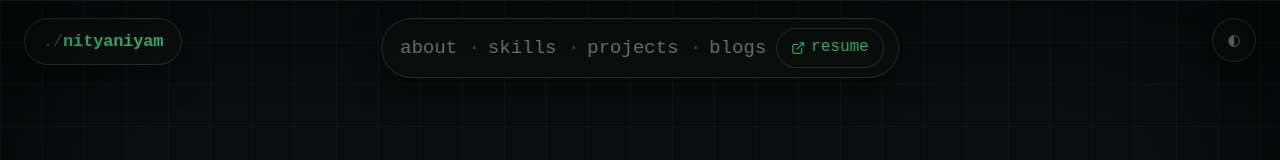
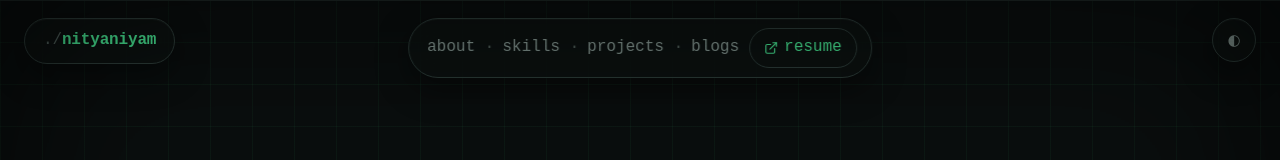
Before and after one commit to rautepani/portfolio, a React (Vite) app: page / in a window 1280 px wide. Shown: the top 160 px of the page. Built offline with nearby package versions, Linux system fonts and the light colour scheme.

Commit message:
style: standardize navigation bar fonts (tabs, cv-btn, brand-pill) to 16px

```diff
--- a/src/index.css
+++ b/src/index.css
@@ -106,7 +106,6 @@ body {
   background: var(--bg);
   color: var(--text);
   font-family: var(--sans);
-  font-size: 18px;
   line-height: 1.6;
   overflow-x: hidden;
   background-image:
@@ -224,7 +223,7 @@ a {
   box-shadow: 0 10px 34px rgba(0, 0, 0, 0.4), 0 1px 0 rgba(255, 255, 255, 0.03) inset;
   font-family: var(--mono);
   font-weight: 700;
-  font-size: 17px;
+  font-size: 16px;
   color: var(--green);
   letter-spacing: -0.01em;
   transition: border-color .2s, color .2s;
@@ -271,7 +270,7 @@ a {
   align-items: center;
   gap: 8px;
   font-family: var(--mono);
-  font-size: 19px;
+  font-size: 16px;
   padding-left: 4px;
 }
 
```
